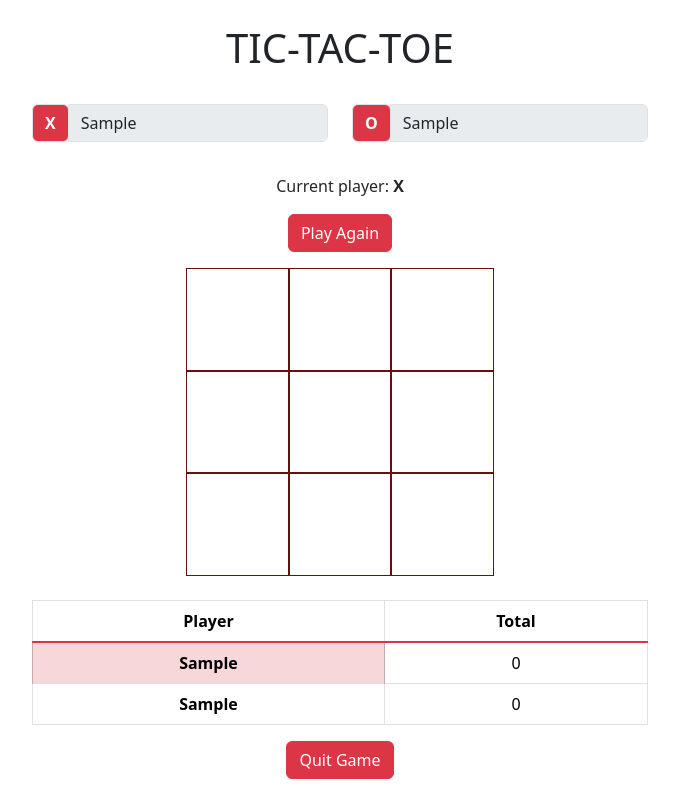
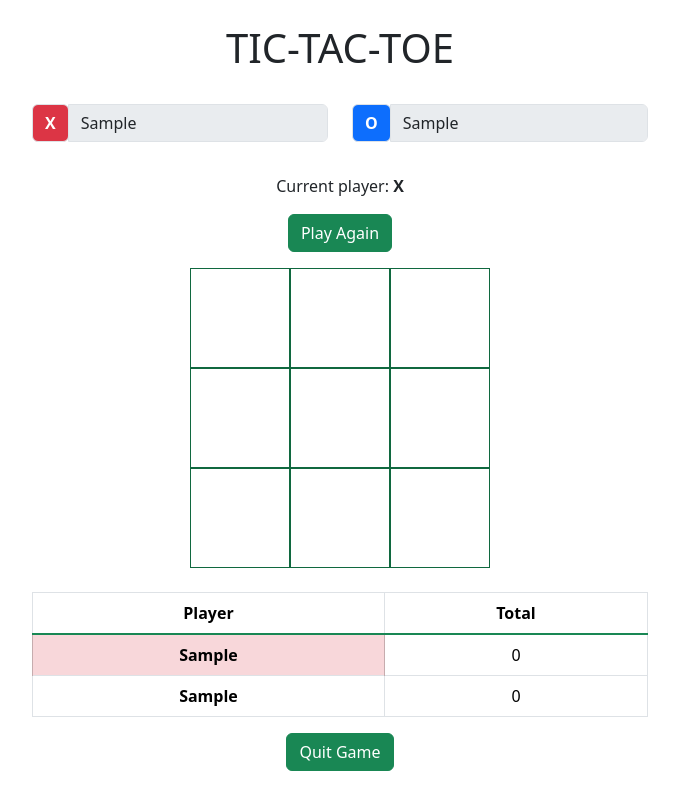
Before and after one commit to ekaterinaKod/tic-tac-toe-angular, an Angular app: page /name-input in a window 1280 px wide. Both pictures are taken after typing "Sample", "Sample" into the empty fields and a click on the button "Play Tic-Tac-Toe". Shown: the whole page, without its empty margins (300-979 px from the left). Built offline with nearby package versions, Linux system fonts and the light colour scheme.

Commit message:
Fixed game counter and changed desgin

```diff
--- a/src/app/components/board/board.component.css
+++ b/src/app/components/board/board.component.css
@@ -1,3 +1,8 @@
 .disabled {
     pointer-events: none;
 }
+
+.game-board {
+    max-width: 300px;
+    flex-basis: 300px;
+}
--- a/src/app/components/board/board.component.html
+++ b/src/app/components/board/board.component.html
@@ -1,12 +1,17 @@
-<div class="d-flex flex-row flex-wrap" *ngFor="let row of board; index as rowI">
+<div class="game-board mx-auto">
+  <div
+    class="d-flex flex-row flex-wrap"
+    *ngFor="let row of board; index as rowI"
+  >
     <div class="flex-grow-1" *ngFor="let col of row; index as colI">
       <app-card
         [marked]="winner.won && isCardMarked(rowI, colI)"
         [value]="col"
         (onCardClicked)="placeMark(rowI, colI)"
         class="text-center display-1"
-      [ngClass]="{'disabled': winner.won}"
+        [ngClass]="{ disabled: winner.won }"
       >
       </app-card>
     </div>
   </div>
+</div>
--- a/src/app/components/card/card.component.css
+++ b/src/app/components/card/card.component.css
@@ -1,10 +1,14 @@
 .square {
   position: relative;
   width: 100%;
-  border: 1px solid rgb(104, 16, 16);
+  border: 1px solid rgb(16, 104, 63);
 }
 
-.square:hover {
+.hover-o:hover {
+  background-color: rgb(94, 164, 255);
+}
+
+.hover-x:hover {
   background-color: rgb(245, 153, 153);
 }
 
--- a/src/app/components/card/card.component.html
+++ b/src/app/components/card/card.component.html
@@ -1,5 +1,14 @@
-<div class="square" [class.bg-danger]="marked" (click)="onCardClick()">
+<div
+  class="square"
+  [class.bg-primary]="marked && currPlayer === 0"
+  [class.bg-danger]="marked && currPlayer === 1"
+  [class.hover-o]="currPlayer === 0"
+  [class.hover-x]="currPlayer === 1"
+  (click)="onCardClick()"
+>
   <div class="content">
-    <p><strong>{{ value | showPlayerSymbol }}</strong></p>
+    <p>
+      <strong>{{ value | showPlayerSymbol }}</strong>
+    </p>
   </div>
 </div>
--- a/src/app/components/card/card.component.ts
+++ b/src/app/components/card/card.component.ts
@@ -1,21 +1,35 @@
-import { Component, Input, Output, EventEmitter } from '@angular/core';
+import { Component, Input, Output, EventEmitter, OnDestroy } from '@angular/core';
+import { Subscription } from 'rxjs';
 import { PlayerSymbol } from 'src/app/models/game.model';
 import { Player } from 'src/app/models/player.model';
+import { GameService } from 'src/app/services/game.service';
 
 @Component({
   selector: 'app-card',
   templateUrl: './card.component.html',
   styleUrls: ['./card.component.css']
 })
-export class CardComponent {
+export class CardComponent implements OnDestroy {
   @Input() value: PlayerSymbol;
   @Input() marked: boolean;
   @Output() onCardClicked: EventEmitter<boolean> = new EventEmitter<boolean>();
+  subs: Subscription;
+  currPlayer: PlayerSymbol;
 
-  constructor() {}
+  constructor(private gameService: GameService)  {
+    this.subs = new Subscription();
+  }
 
   ngOnInit(): void {
+    this.subs.add(
+      this.gameService.getPlayer().subscribe((symbol) => {
+        this.currPlayer = symbol;
+      })
+    );
+  }
 
+  ngOnDestroy(): void {
+    this.subs.unsubscribe();
   }
 
   onCardClick() {
--- a/src/app/components/name-input/name-input.component.html
+++ b/src/app/components/name-input/name-input.component.html
@@ -3,7 +3,7 @@
   <div class="col-12 col-lg-6">
     <h1 class="text-center mt-4">Welcome to our gameboard!</h1>
     <form [formGroup]="formGroup" (ngSubmit)="playGame()">
-      <h2 class="text-center text-danger mt-4">Players:</h2>
+      <h2 class="text-center mx-3">Players:</h2>
       <div class="row">
         <div class="col-12 col-md-6">
           <div class="input-group mb-3">
@@ -27,7 +27,7 @@
         <div class="col-12 col-md-6">
           <div class="input-group mb-3">
             <div class="input-group-prepend">
-              <div class="input-group-text bg-danger text-white">
+              <div class="input-group-text bg-primary text-white">
                 <strong>O</strong>
               </div>
             </div>
@@ -45,7 +45,7 @@
         </div>
       </div>
       <div class="text-center">
-        <button type="submit" class="btn btn-danger text-center">
+        <button type="submit" class="btn btn-success text-center">
           Play Tic-Tac-Toe
         </button>
       </div>
--- a/src/app/components/score/score.component.html
+++ b/src/app/components/score/score.component.html
@@ -10,7 +10,7 @@
         <th *ngFor="let game of games">{{ game.gameNumber }}</th>
       </tr>
     </thead>
-    <tbody class="table-group-divider text-danger text-center">
+    <tbody class="table-group-divider text-success text-center">
       <tr>
         <th
           scope="row"
@@ -45,7 +45,7 @@
         <th
           scope="row"
           [ngClass]="{
-            'table-danger': currPlayer === scoreResults.O
+            'table-primary': currPlayer === scoreResults.O
           }"
         >
           {{ players[0].name }}
--- a/src/app/components/score/score.component.ts
+++ b/src/app/components/score/score.component.ts
@@ -18,7 +18,6 @@ export class ScoreComponent implements OnDestroy {
   currPlayer: PlayerSymbol = PlayerSymbol.NONE;
 
   games: Game[] = [];
-  board: PlayerSymbol[][];
 
   constructor(
     private storage: LocalStorageService,
--- a/src/app/components/status/status.component.html
+++ b/src/app/components/status/status.component.html
@@ -5,12 +5,12 @@
       Current player:
       <strong>{{ currPlayer.symbol | showPlayerSymbol }}</strong>
     </span>
-    <span *ngIf="winner.won" class="text-danger">
+    <p *ngIf="winner.won" [class.text-primary]="currPlayer.symbol === 0" [class.text-danger]="currPlayer.symbol === 1">
       Player <strong> {{ currPlayer.name }}</strong> wins!
-    </span>
+    <p>
   </div>
   <div class="text-center mt-3">
-    <button type="button" class="btn btn-danger" (click)="resetGame()">
+    <button type="button" class="btn btn-success" (click)="resetGame()">
       Play Again
     </button>
   </div>
--- a/src/app/components/tic-tac-toe/tic-tac-toe.component.html
+++ b/src/app/components/tic-tac-toe/tic-tac-toe.component.html
@@ -28,7 +28,7 @@
         <label class="sr-only" for="playerO"></label>
         <div class="input-group mb-2 mr-sm-2">
           <div class="input-group-prepend">
-            <div class="input-group-text bg-danger text-white">
+            <div class="input-group-text bg-primary text-white">
               <strong>O</strong>
             </div>
           </div>
@@ -53,7 +53,7 @@
       <app-score></app-score>
     </div>
     <div class="col-12 text-center mb-2">
-      <button class="btn btn-danger" (click)="quitGame()">Quit Game</button>
+      <button class="btn btn-success" (click)="quitGame()">Quit Game</button>
     </div>
   </div>
 </div>
--- a/src/app/services/game.service.ts
+++ b/src/app/services/game.service.ts
@@ -107,7 +107,7 @@ export class GameService {
     this.winnerSubject.next(winner);
 
     let gamesPlayed = 0;
-    this.gameScore.pipe(take(1)).subscribe(obj => {
+    this.gameScore.forEach(obj => {
       gamesPlayed = obj.gameNumber;
     });
 
@@ -148,7 +148,7 @@ export class GameService {
 
     this.boardSubject.next(this.board);
     this.winnerSubject.next({won: false});
-    //this.playerSubject.next(this.player);
+    this.playerSubject.next(this.player);
   }
 
   quitGame(): void {
```
Lines whose indentation alone changed are shown as unchanged.
